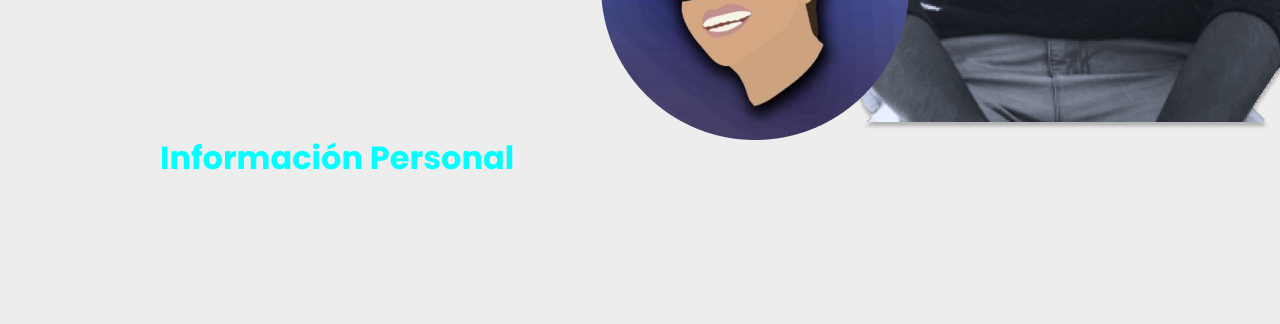
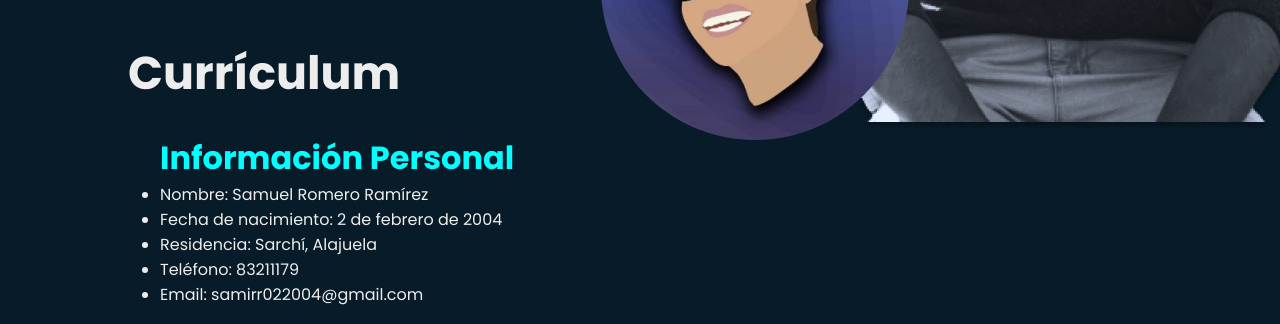
Before and after one commit to SamusCreations/First-Webpage, a plain HTML site: page index.html in a window 1280 px wide. Shown: the part 776-1100 px from the top of the page. Drawn offline with Linux system fonts and the light colour scheme.

Commit message:
al normal

```diff
--- a/styles.css
+++ b/styles.css
@@ -8,8 +8,7 @@
 }
 
 body {
-    /* background-color: #081b29; */
-    background-color: #ededed;
+    background-color: #081b29;
     color: #ededed;
 }
 
```
